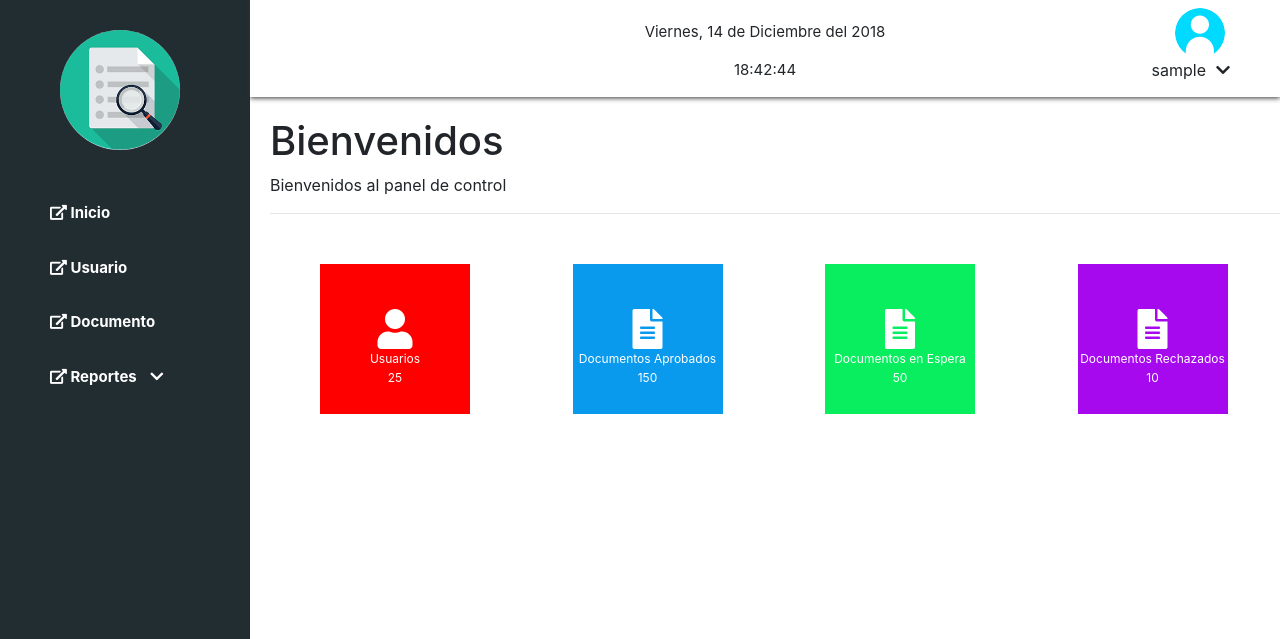
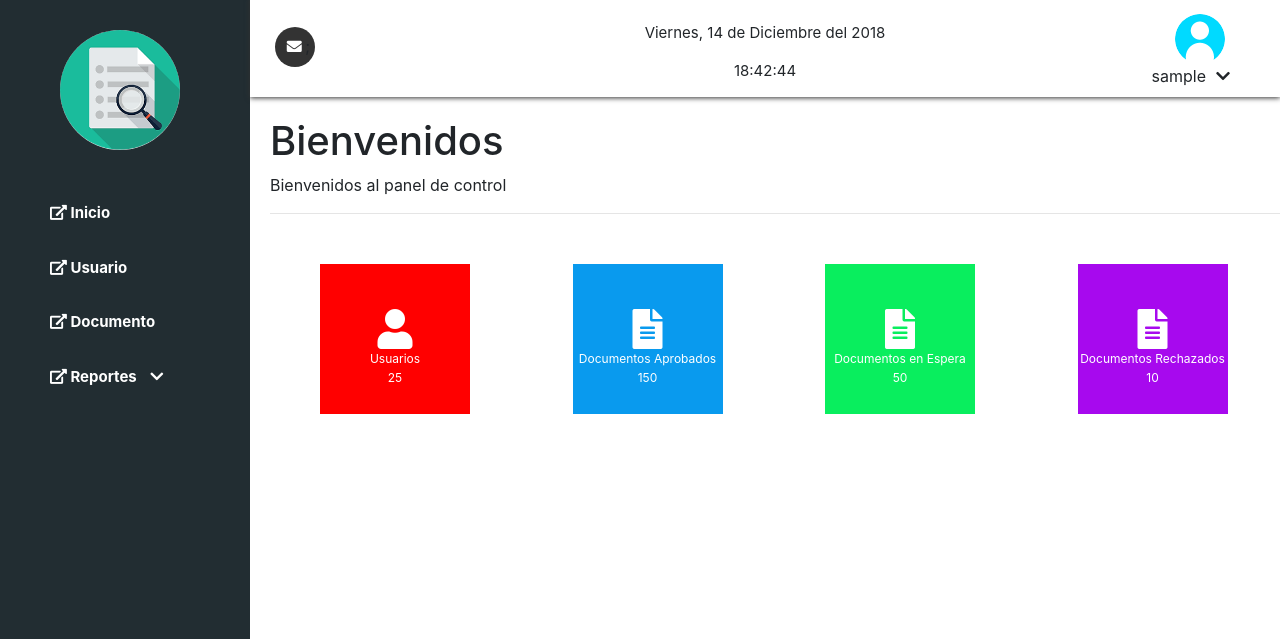
Before and after one commit to Charcape20/SistemaTrazabilidad, a PHP site: page /inicio in a window 1280 px wide. Shown: the top 639 px of the page. Run offline with PHP 8.4, Linux system fonts and the light colour scheme; the visitor is signed in with stand-in values (Sample User, id 1); some libraries are stand-ins or nearby versions.

Commit message:
algunas ventanas

```diff
--- a/models/enlaces.php
+++ b/models/enlaces.php
@@ -6,6 +6,7 @@
                $enlaces == "ingreso" ||
                $enlaces == "documento" ||
                $enlaces == "usuario" ||
+               $enlaces == "mensajes" ||
                $enlaces == "perfil" ||
                $enlaces == "salir"){
 
--- a/views/css/estilos.css
+++ b/views/css/estilos.css
@@ -60,8 +60,24 @@ ul li a:hover{
 .img-user{
     text-align: end;
     margin-right: 50px;
-    margin-top: -120px;
+    margin-top: -115px;
     margin-bottom: 10px;
+}
+
+.part-top .mensajes ul li{
+    position: absolute;
+    margin-right: 50px;
+    margin-top: 30px;
+    margin-bottom: 10px;
+    margin-left: 10px;
+    width: 40px;
+    height: 40px;
+    text-align: center;
+    border-radius: 30px;
+}
+.part-top .mensajes ul li i{
+    margin-top: 12px !important;
+    margin-left: 7px;
 }
 .img-user img{
     width: 50px !important;
--- a/views/modules/cabezote.php
+++ b/views/modules/cabezote.php
@@ -1,4 +1,13 @@
 <div class="part-top">
+        <div class="mensajes  col-lg-2 col-md-2 col-sm-2 col-xs-2">
+            <ul>
+                <li style="background: #333">
+                    <a href="mensajes" style="color: #fff">
+                        <i class=" mt-5 fa fa-envelope"></i>
+                    </a>;
+                </li>
+            </ul>
+        </div>
         <div class="text-center time">
             <br>
             <p>
```
Also changed, not shown: views/modules/mensajes.php (added, +19 -0 lines).
